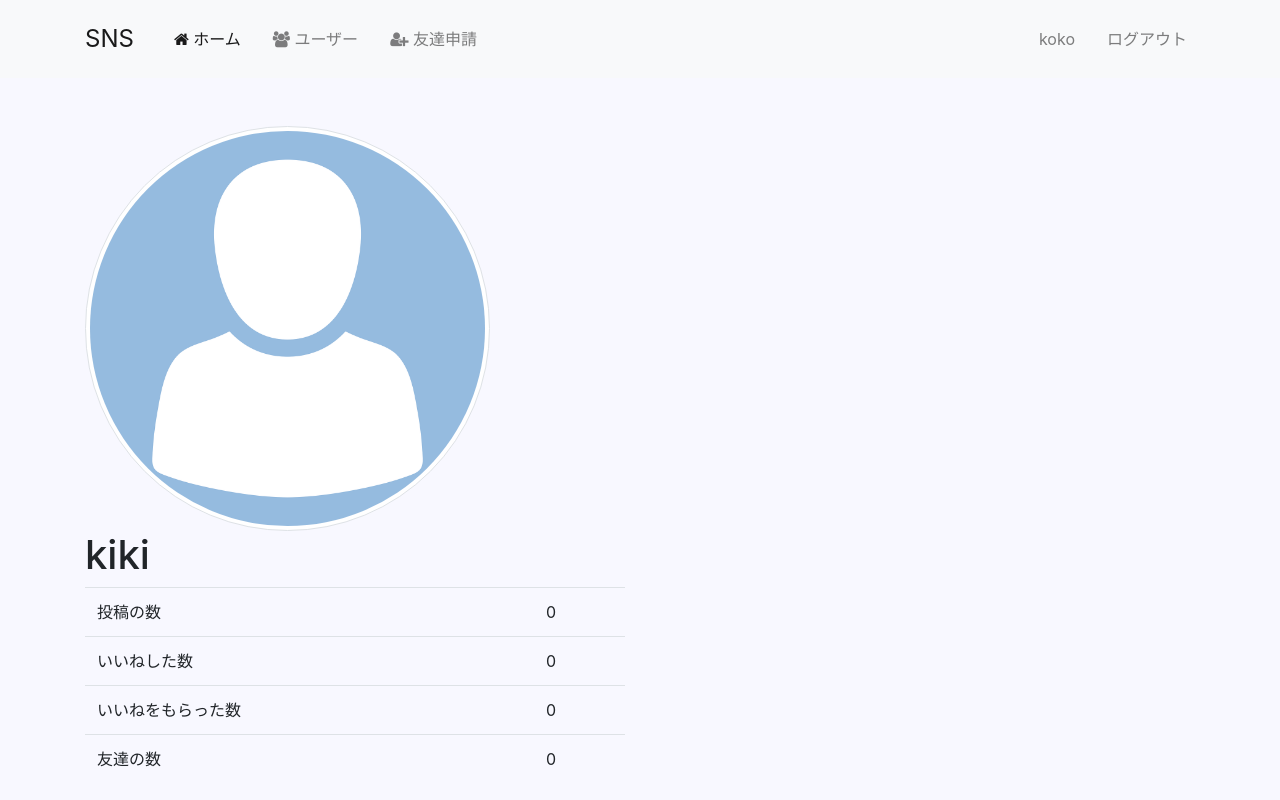
After one commit to TaikiCode/django_sns_deploy, a Django app: a page that uses profiles/templates/profiles/profile_detail.html in a window 1280 px wide. The commit adds this page. Run offline with Django 3.2, Linux system fonts and the light colour scheme; a user stored in the database is signed in; data comes from the database, SQL or seed files in the repository; both versions use the stored data as it was after the commit; data that the repository does not hold is empty; some libraries are stand-ins or nearby versions.

Commit message:
create profile_detail

```diff
--- a/profiles/models.py
+++ b/profiles/models.py
@@ -54,6 +54,13 @@ class Profile(models.Model):
     def __str__(self):
         return self.user.username
 
+    def get_absolute_url(self):
+        '''
+        Modelの詳細ページのURLを返す
+        '''
+        return reverse('profiles:profile-detail', kwargs={'slug': self.slug})
+
+
     def get_friends(self):
         '''
         全ての友達
@@ -78,7 +85,7 @@ class Profile(models.Model):
         '''
         return self.posts.all()
 
-    def get_likes_given_no(self):
+    def get_likes_given_count(self):
         '''
         全ての投稿の与えたいいね数
         '''
@@ -89,7 +96,7 @@ class Profile(models.Model):
                 total_liked += 1
         return total_liked
 
-    def get_likes_recieved_no(self):
+    def get_likes_recieved_count(self):
         '''
         全ての投稿の受け取ったいいね数
         '''
@@ -112,6 +119,15 @@ STATUS_CHOICES = (
     ('accepted', 'accepted')
 )
 
+class RelationshipManager(models.Manager):
+    def invitations_received(self, receiver):
+        '''
+        申請を承認する（acceptする前の状態）
+        '''
+        qs = Relationship.objects.filter(receiver=receiver, status='send')
+        return qs
+
+
 class Relationship(models.Model):
     '''
     関係性モデル
@@ -122,5 +138,7 @@ class Relationship(models.Model):
     updated = models.DateTimeField(auto_now=True)
     created = models.DateTimeField(auto_now_add=True)
 
+    objects = RelationshipManager()
+
     def __str__(self):
         return f"{self.sender}-{self.receiver}-{self.status}"
--- /dev/null
+++ b/profiles/templates/profiles/profile_detail.html
@@ -0,0 +1,63 @@
+{% extends 'base.html' %}
+
+{% block title %}
+詳細ページ
+{% endblock title %}
+
+
+{% block content %}
+
+<div class="container mt-5">
+    <div class="row justify-content-center">
+        <div class="col-12 col-md-6">
+            {% if object.avatar %}
+            <img class="img-thumbnail d_avatar" src="{{ object.avatar.url }}" alt="">
+            {% endif %}
+            <div>
+                <h1>{{ object.user }}</h1>
+                <table class="table">
+                    <tbody>
+                      <tr>
+                        <td scope="row">投稿の数</td>
+                        <td>{{ object.get_posts_count }}</td>
+                      </tr>
+                      <tr>
+                        <td scope="row">いいねした数</td>
+                        <td>{{ object.get_likes_given_count }}</td>
+                      </tr>
+                      <tr>
+                        <td scope="row">いいねをもらった数</td>
+                        <td>{{ object.get_likes_recieved_count }}</td>
+                      </tr>
+                      <tr>
+                        <td scope="row">友達の数</td>
+                        <td>{{ object.get_friends_count }}</td>
+                      </tr>
+                    </tbody>
+                  </table>
+            </div>
+        </div>
+        <div class="col-12 col-md-6">
+            {% for post in posts %}
+            <div class="card mb-3">
+                <div class="card-header">
+                    <p class="card-text"><small class="text-muted">{{ post.created|timesince}}前</small></p>
+                </div>
+                {% if post.image %}
+                <img class="card-img-top" src="{{ post.image.url }}" alt="">
+                {% endif %}
+                <div class="card-body">
+                    <p class="card-text">{{ post.content }}</p>
+                </div>
+            </div>
+            {% endfor %}
+
+
+        </div>
+    </div>
+
+</div>
+
+
+
+{% endblock content %}
--- a/profiles/templates/profiles/profile_list.html
+++ b/profiles/templates/profiles/profile_list.html
@@ -32,7 +32,9 @@ rel_sender: 申請してきたユーザー
                                 <h3>{{ obj.user }}</h3>
                             </div>
                             <div class="col-md-2">
-                                <button class="btn btn-primary px-2"><i class="fa fa-search-plus"></i> もっと見る</button>
+                                <a href={{obj.get_absolute_url}}>
+                                    <button class="btn btn-primary px-2"><i class="fa fa-search-plus"></i> もっと見る</button>
+                                </a>
                             </div>
                             <div class="col-md-2">
                                 {% if obj.user not in rel_receiver and obj.user not in rel_sender %}
--- a/profiles/urls.py
+++ b/profiles/urls.py
@@ -8,5 +8,6 @@ app_name = 'profiles'
 
 urlpatterns = [
     path('my-profile/', views.my_profile_view, name='my-profile'),
-    path('profiles/', views.ProfileListView.as_view(), name='all_profiles')
+    path('all-profiles/', views.ProfileListView.as_view(), name='all_profiles'),
+    path('profile/<slug>/', views.ProfileDetailView.as_view(), name='profile-detail')
 ]
--- a/profiles/views.py
+++ b/profiles/views.py
@@ -67,3 +67,40 @@ class ProfileListView(LoginRequiredMixin, ListView):
         if len(self.get_queryset()) == 0:  # 自分以外ユーザーが存在しない場合
             context['is_empty'] = True
         return context
+
+
+class ProfileDetailView(LoginRequiredMixin, DetailView):
+    '''
+    特定のユーザーの情報
+    return (
+        rel_receiver: 申請したユーザーのユーザー名
+        rel_sender: 申請してきたユーザーのユーザー名
+        posts: そのユーザーの全ての投稿
+        len_posts: そのユーザーの投稿があるかどうか（真偽値）
+    )
+    '''
+    model = Profile
+    template_name = 'profiles/profile_detail.html'
+
+    def get_object(self):
+        slug = self.kwargs.get('slug')
+        profile = Profile.objects.get(slug=slug)  # slugから特定のユーザーを取得
+        return profile
+
+    def get_context_data(self, **kwargs):
+        context = super().get_context_data(**kwargs)
+        user = User.objects.get(username__iexact=self.request.user)
+        profile = Profile.objects.get(user=user)
+        rel_r = Relationship.objects.filter(sender=profile)
+        rel_s = Relationship.objects.filter(receiver=profile)
+        rel_receiver = []
+        for item in rel_r:
+            rel_receiver.append(item.receiver.user)
+        rel_sender = []
+        for item in rel_s:
+            rel_sender.append(item.sender.user)
+        context['rel_receiver'] = rel_receiver
+        context['rel_sender'] = rel_sender
+        context['posts'] = self.get_object().get_all_authors_posts()
+        context['len_posts'] = True if len(self.get_object().get_all_authors_posts()) > 0 else False
+        return context
--- a/static/style.css
+++ b/static/style.css
@@ -55,3 +55,8 @@ nav .nav-item {
     height: 65%;
     border-radius: 50%;
 }
+
+.d_avatar {
+    width: 75%;
+    border-radius: 50%;
+}
```
Also changed, not shown: profiles/templates/profiles/my_profile.html (+4 -5 lines), db.sqlite3, 3 other files.
